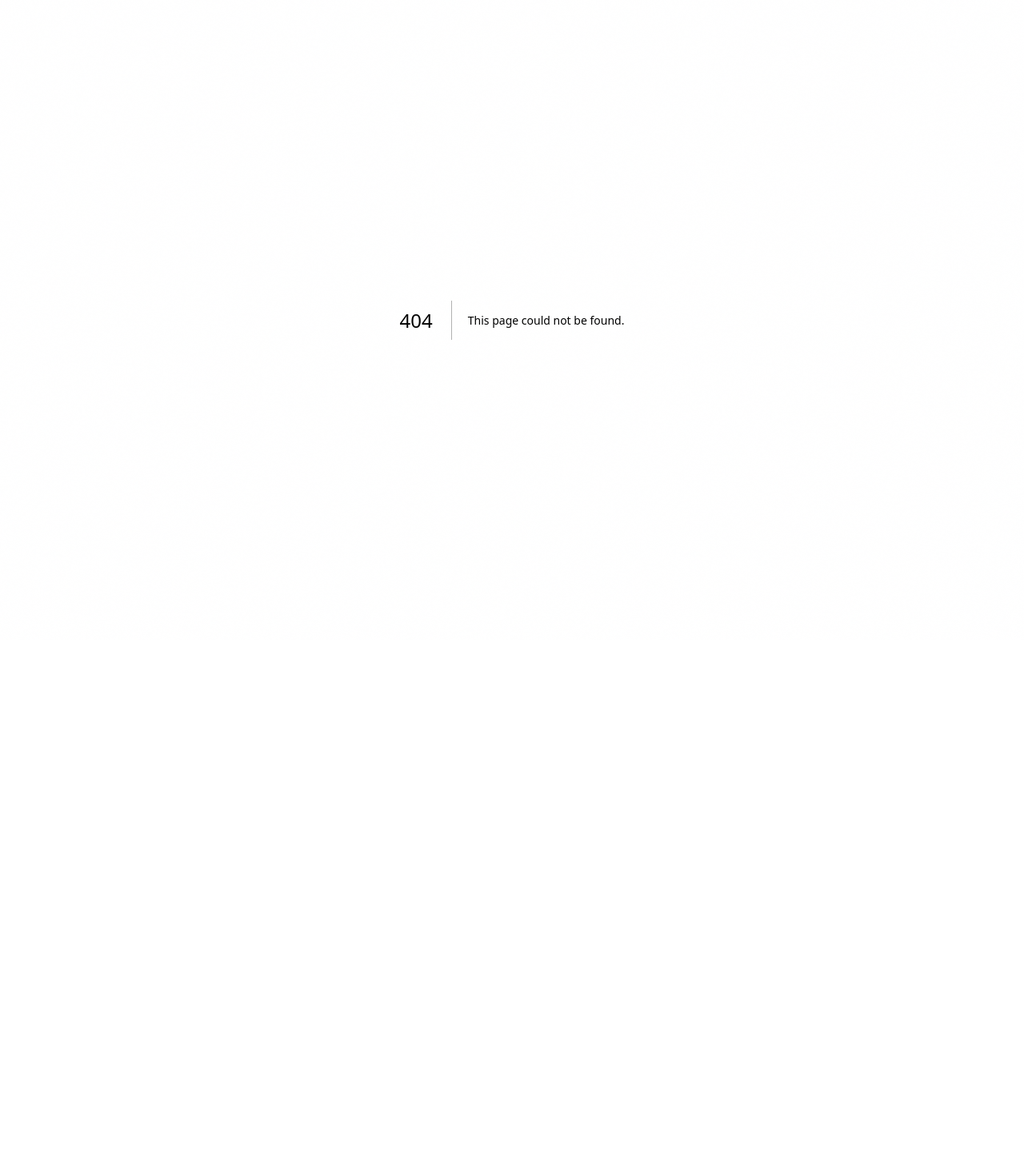
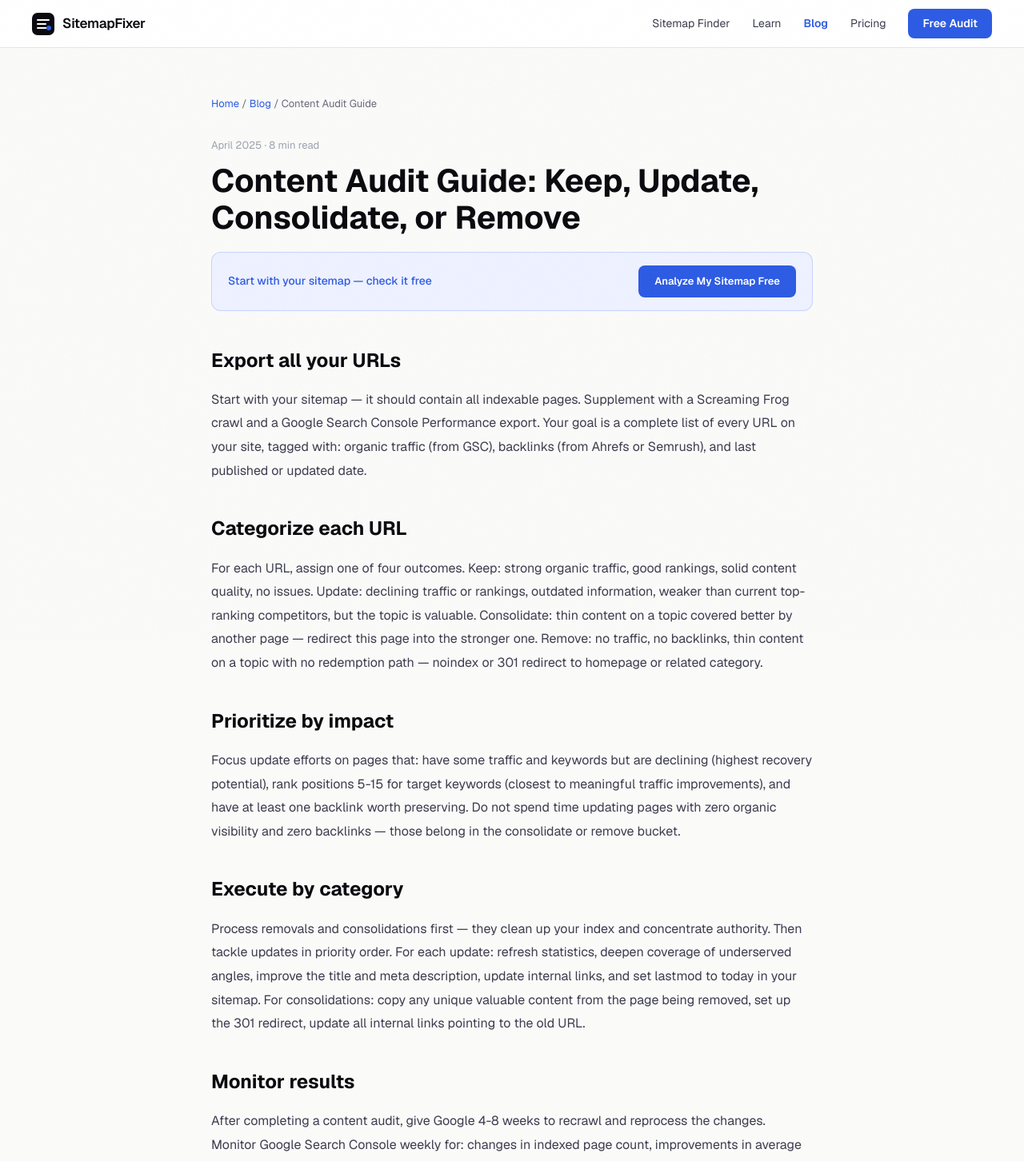
Before and after one commit to Watermelon-Coctail-Bar/sitemap-fixer, a Next.js app: page /blog/content-audit-guide in a window 1280 px wide. Before the commit this address had no page. Shown: the top 1452 px of the page at 80% size. Before the commit the page ends 800 px from the top, so only its background shows below. Built offline with nearby package versions, Linux system fonts and the light colour scheme.

Commit message:
Create page.tsx

```diff
--- /dev/null
+++ b/src/app/blog/content-audit-guide/page.tsx
@@ -0,0 +1,43 @@
+import type { Metadata } from 'next';
+export const metadata: Metadata = {
+  title: 'Content Audit Guide: How to Audit Your Site Content for SEO | SitemapFixer',
+  description: "A content audit identifies which pages to keep, update, consolidate, or remove. Here is a step-by-step process for auditing your site content to improve SEO performance.",
+  alternates: { canonical: 'https://sitemapfixer.com/blog/content-audit-guide' },
+};
+const steps = [
+  { t: "Export all your URLs", d: "Start with your sitemap — it should contain all indexable pages. Supplement with a Screaming Frog crawl and a Google Search Console Performance export. Your goal is a complete list of every URL on your site, tagged with: organic traffic (from GSC), backlinks (from Ahrefs or Semrush), and last published or updated date." },
+  { t: "Categorize each URL", d: "For each URL, assign one of four outcomes. Keep: strong organic traffic, good rankings, solid content quality, no issues. Update: declining traffic or rankings, outdated information, weaker than current top-ranking competitors, but the topic is valuable. Consolidate: thin content on a topic covered better by another page — redirect this page into the stronger one. Remove: no traffic, no backlinks, thin content on a topic with no redemption path — noindex or 301 redirect to homepage or related category." },
+  { t: "Prioritize by impact", d: "Focus update efforts on pages that: have some traffic and keywords but are declining (highest recovery potential), rank positions 5-15 for target keywords (closest to meaningful traffic improvements), and have at least one backlink worth preserving. Do not spend time updating pages with zero organic visibility and zero backlinks — those belong in the consolidate or remove bucket." },
+  { t: "Execute by category", d: "Process removals and consolidations first — they clean up your index and concentrate authority. Then tackle updates in priority order. For each update: refresh statistics, deepen coverage of underserved angles, improve the title and meta description, update internal links, and set lastmod to today in your sitemap. For consolidations: copy any unique valuable content from the page being removed, set up the 301 redirect, update all internal links pointing to the old URL." },
+  { t: "Monitor results", d: "After completing a content audit, give Google 4-8 weeks to recrawl and reprocess the changes. Monitor Google Search Console weekly for: changes in indexed page count, improvements in average position for updated pages, and crawl errors from any redirects that were misconfigured. A well-executed content audit typically results in improved site-wide quality signals and ranking improvements for retained content within 2-3 months." },
+];
+export default function Page() {
+  return (
+    <article style={{ maxWidth: 800, margin: '0 auto', padding: '60px 24px' }}>
+      <nav style={{ fontSize: 13, color: '#6b6b7d', marginBottom: 32 }}>
+        <a href="/" style={{ color: '#2d5be3', textDecoration: 'none' }}>Home</a>{' / '}
+        <a href="/blog" style={{ color: '#2d5be3', textDecoration: 'none' }}>Blog</a>{' / '}
+        <span>Content Audit Guide</span>
+      </nav>
+      <div style={{ fontSize: 13, color: '#9ca3af', marginBottom: 12 }}>April 2025 · 8 min read</div>
+      <h1 style={{ fontSize: 40, fontWeight: 700, color: '#0a0a0f', marginBottom: 20, lineHeight: 1.15 }}>Content Audit Guide: Keep, Update, Consolidate, or Remove</h1>
+      <div style={{ background: '#eef1ff', border: '1px solid rgba(45,91,227,0.2)', borderRadius: 12, padding: '16px 20px', marginBottom: 40, display: 'flex', alignItems: 'center', justifyContent: 'space-between', gap: 16 }}>
+        <span style={{ fontSize: 14, color: '#2d5be3', fontWeight: 500 }}>Start with your sitemap — check it free</span>
+        <a href="/" style={{ background: '#2d5be3', color: 'white', padding: '10px 20px', borderRadius: 8, textDecoration: 'none', fontWeight: 600, fontSize: 13 }}>Analyze My Sitemap Free</a>
+      </div>
+      <div style={{ fontSize: 16, color: '#3d3d4f', lineHeight: 1.85 }}>
+        {steps.map(({ t, d }) => (
+          <div key={t} style={{ marginBottom: 36 }}>
+            <h2 style={{ fontSize: 24, fontWeight: 700, color: '#0a0a0f', marginBottom: 12 }}>{t}</h2>
+            <p style={{ margin: 0 }}>{d}</p>
+          </div>
+        ))}
+      </div>
+      <div style={{ background: '#0a0a0f', borderRadius: 12, padding: '32px', textAlign: 'center', marginTop: 56 }}>
+        <div style={{ fontSize: 20, fontWeight: 700, color: 'white', marginBottom: 8 }}>Start your content audit with your sitemap</div>
+        <div style={{ color: '#9999aa', marginBottom: 20, fontSize: 14 }}>Free sitemap analysis in 60 seconds</div>
+        <a href="/" style={{ background: 'white', color: '#0a0a0f', padding: '14px 28px', borderRadius: 8, textDecoration: 'none', fontWeight: 700 }}>Analyze My Sitemap Free</a>
+      </div>
+    </article>
+  );
+}
```
